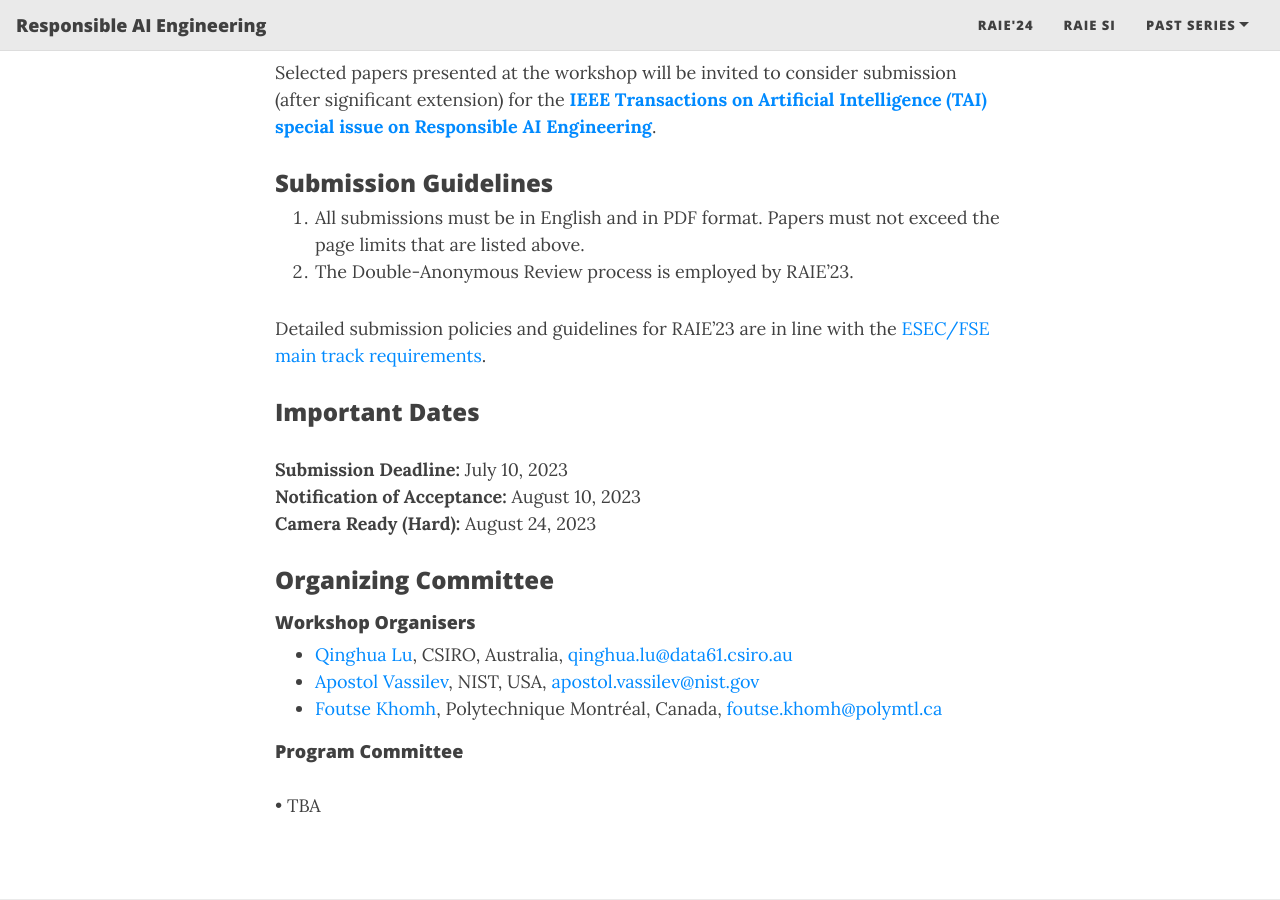
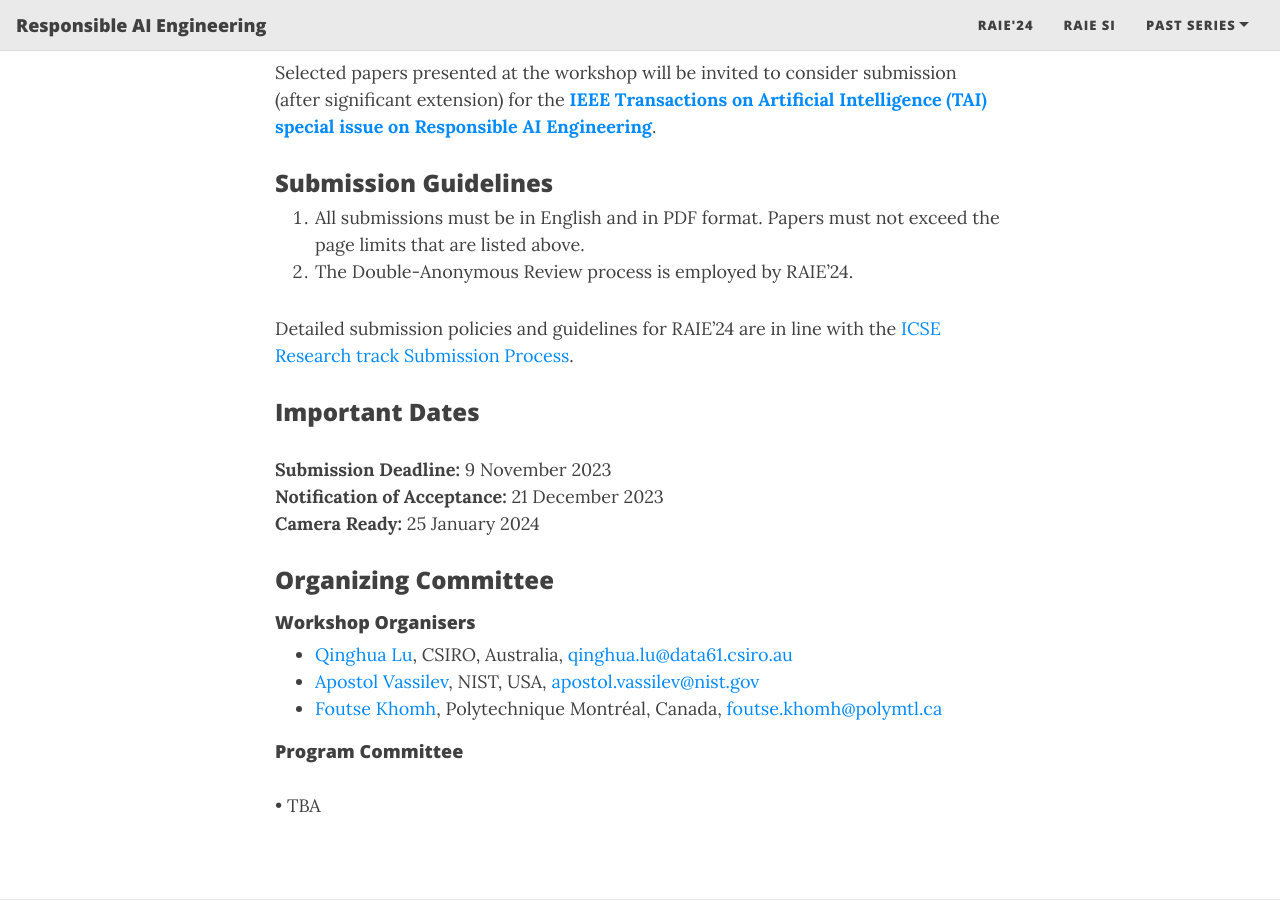
Before and after one commit to RAIEngineering/AIEng-Series, a Jekyll site: the page built from RAIEWorkshop24.md, in a window 1280 px wide and 900 px high, scrolled down 2144 px. Built offline with Jekyll 4.4.1, drawn with Linux system fonts in a browser that asks for light colours; nearby versions of some CDN libraries.

Commit message:
Update RAIEWorkshop24.md

```diff
--- a/RAIEWorkshop24.md
+++ b/RAIEWorkshop24.md
@@ -51,18 +51,18 @@ Selected papers presented at the workshop will be invited to consider submission
 
 ### Submission Guidelines
 1. All submissions must be in English and in PDF format. Papers must not exceed the page limits that are listed above.
-2. The Double-Anonymous Review process is employed by RAIE'23.
+2. The Double-Anonymous Review process is employed by RAIE'24.
 
-Detailed submission policies and guidelines for RAIE'23 are in line with the [ESEC/FSE main track requirements](https://2023.esec-fse.org/track/fse-2023-how-to-submit).
+Detailed submission policies and guidelines for RAIE'24 are in line with the [ICSE Research track Submission Process](https://conf.researchr.org/track/icse-2024/icse-2024-research-track).
 
 
 ### Important Dates
 
-**Submission Deadline:** July 10, 2023
+**Submission Deadline:** 9 November 2023
 <br>
-**Notification of Acceptance:** August 10, 2023
+**Notification of Acceptance:**  21 December 2023
 <br>
-**Camera Ready (Hard):** August 24, 2023
+**Camera Ready:** 25 January 2024
 
 ### Organizing Committee
 
```
